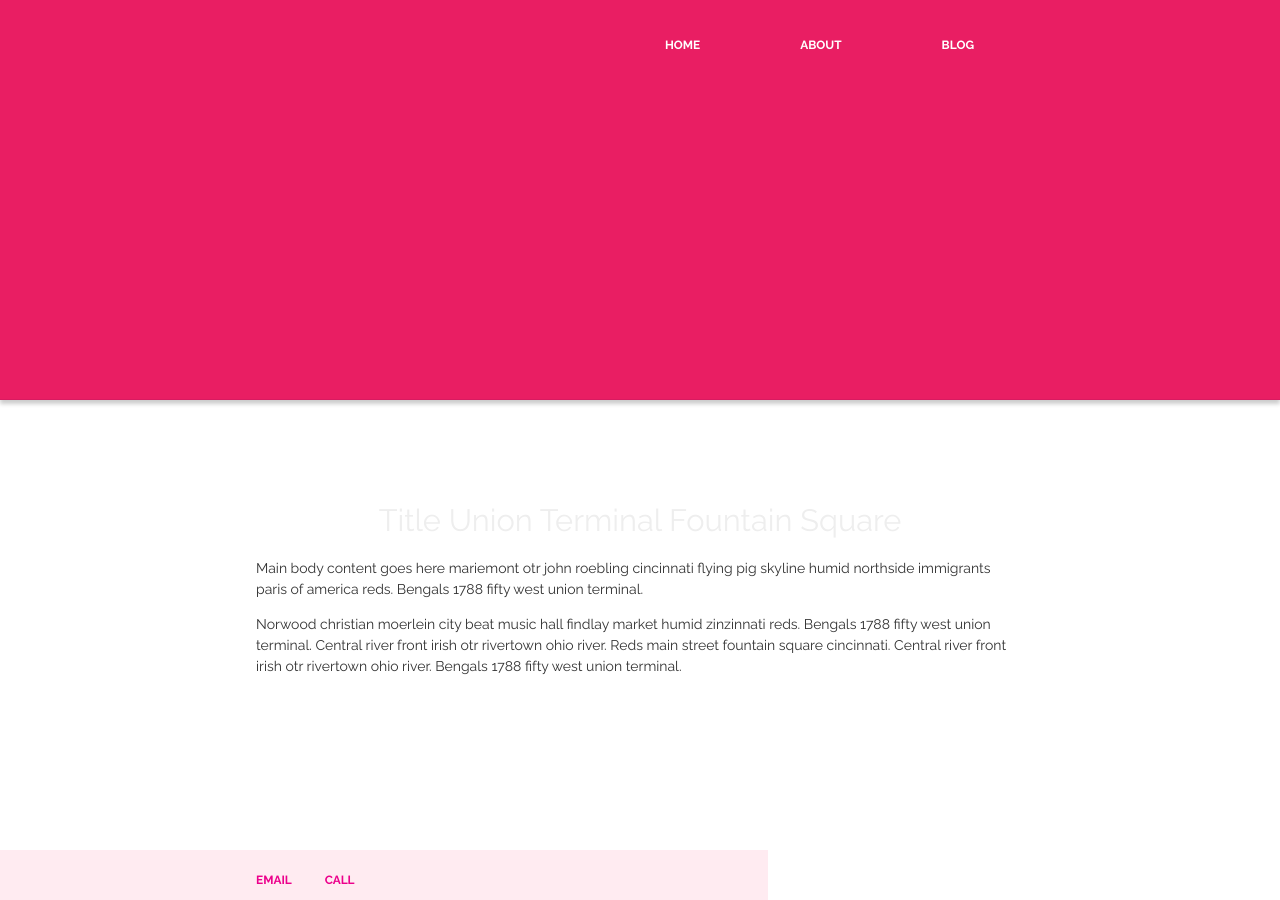
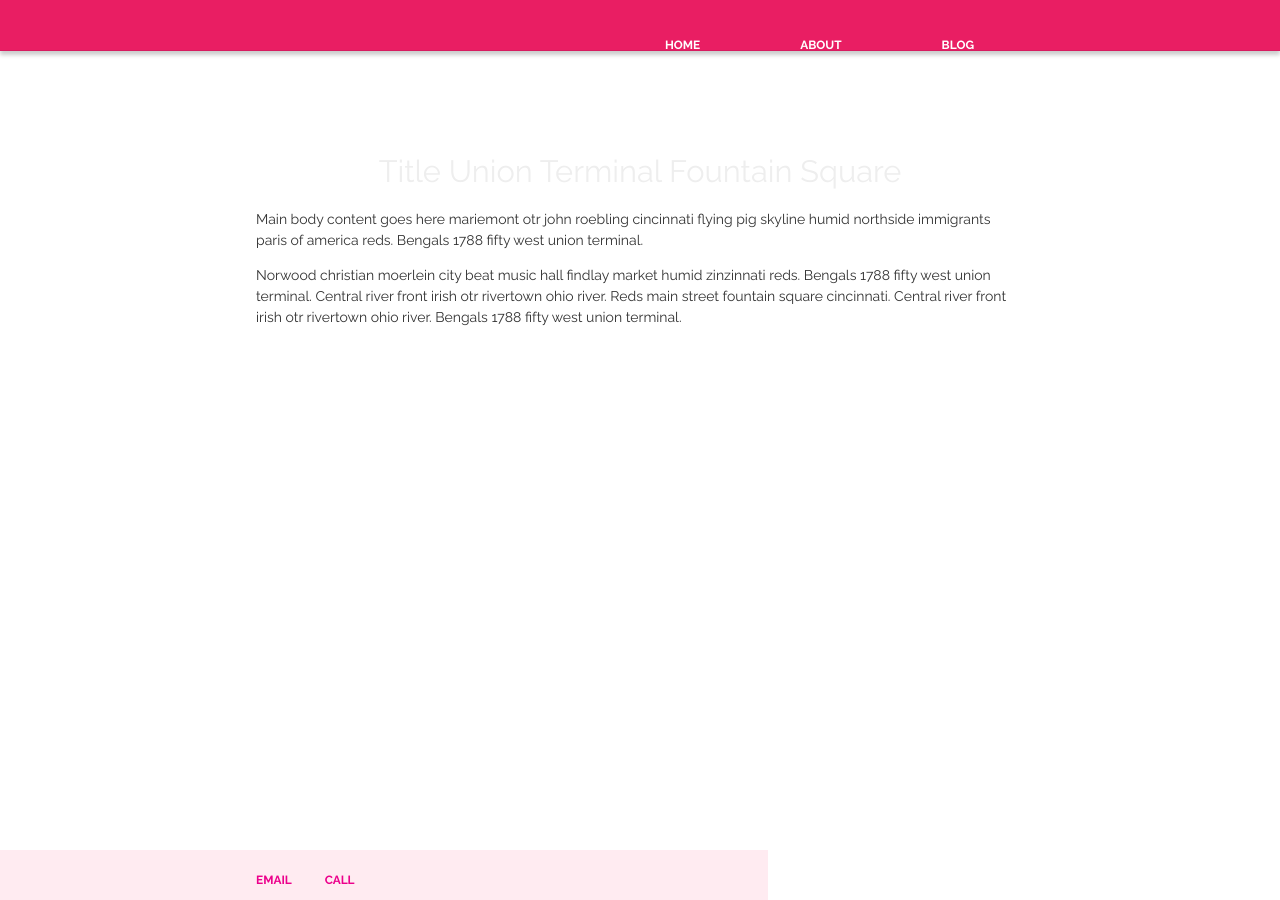
Before and after one commit to banbanbana/happybana.github.io, a Jekyll site: the page index.html, which Jekyll copies as it is, in a window 1280 px wide. Built offline with Jekyll 4.4.1, drawn with Linux system fonts in a browser that asks for light colours.

Commit message:
Update test.css

```diff
--- a/css/test.css
+++ b/css/test.css
@@ -6,7 +6,7 @@
 
 header {
 	  background: #181818;
-	  height: 400px;
+	  height: 50px;
 	  padding-top: 40px;
 }
 
```
